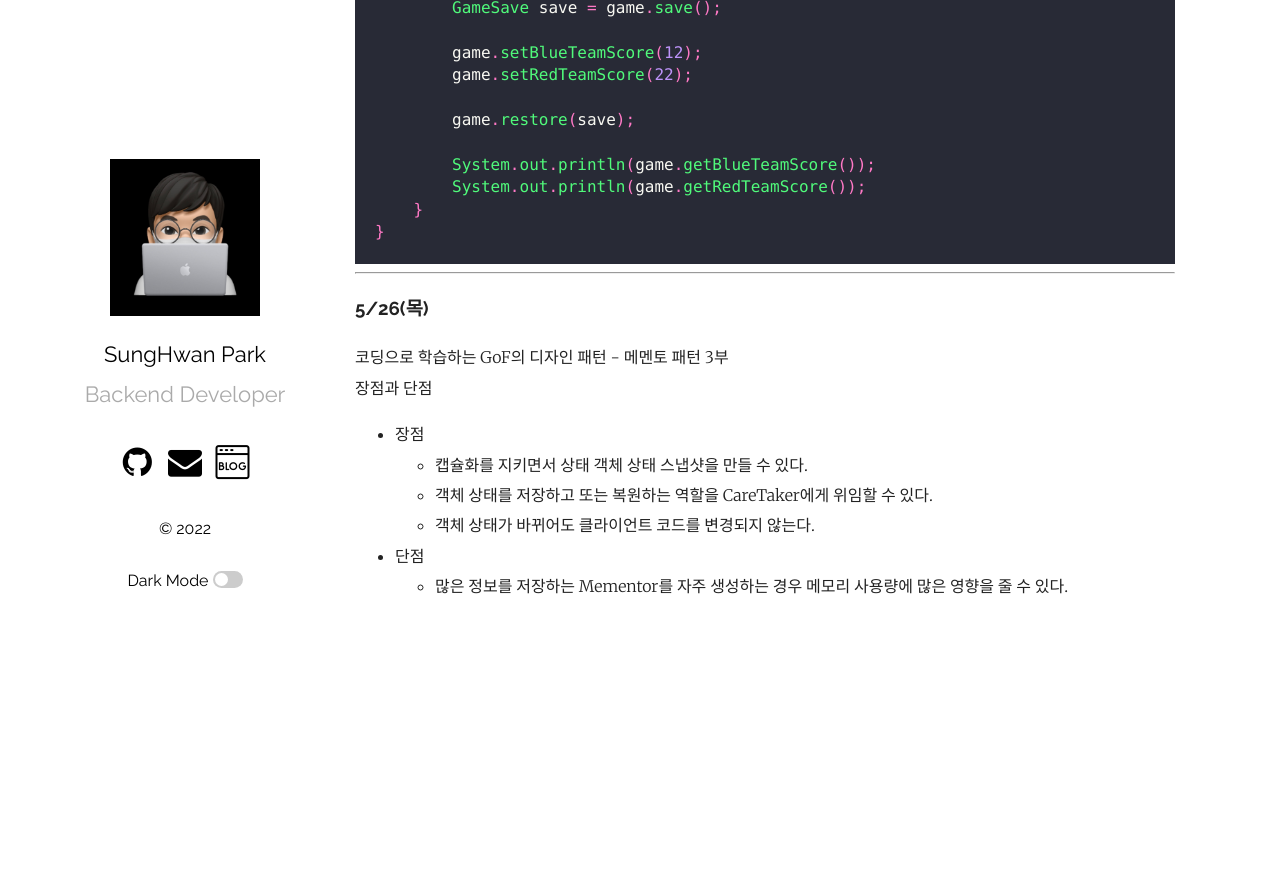
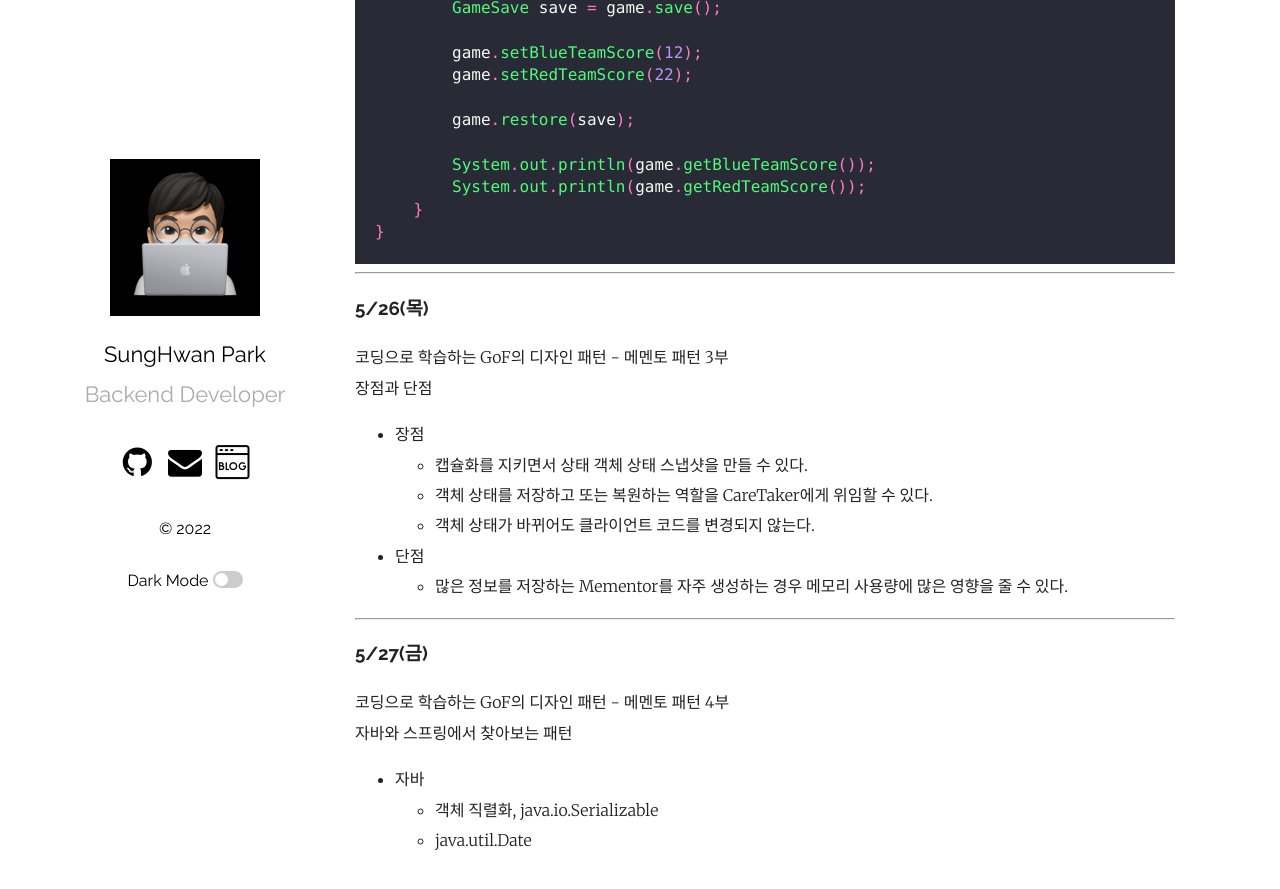
Before and after one commit to park0219/park0219.github.io, a Jekyll site: the page built from _posts/2022-05-01-5월TIL.markdown, in a window 1280 px wide and 900 px high, scrolled down 20507 px. Shown: the top 889 px of the window. Built offline with Jekyll 4.4.1, drawn with Linux system fonts in a browser that asks for light colours; comment, search, counter and statistics services are not loaded; before the commit the page ends 21154 px from its top, so only the background shows below that.

Commit message:
feat: 2022-05-27 TIL 추가

```diff
--- a/_posts/2022-05-01-5월TIL.markdown
+++ b/_posts/2022-05-01-5월TIL.markdown
@@ -965,3 +965,14 @@ public class Client {
     -   객체 상태가 바뀌어도 클라이언트 코드를 변경되지 않는다.
 -   단점
     -   많은 정보를 저장하는 Mementor를 자주 생성하는 경우 메모리 사용량에 많은 영향을 줄 수 있다.
+
+---
+
+### 5/27(금)
+
+코딩으로 학습하는 GoF의 디자인 패턴 - 메멘토 패턴 4부<br/>
+자바와 스프링에서 찾아보는 패턴
+
+-   자바
+    -   객체 직렬화, java.io.Serializable
+    -   java.util.Date
```
